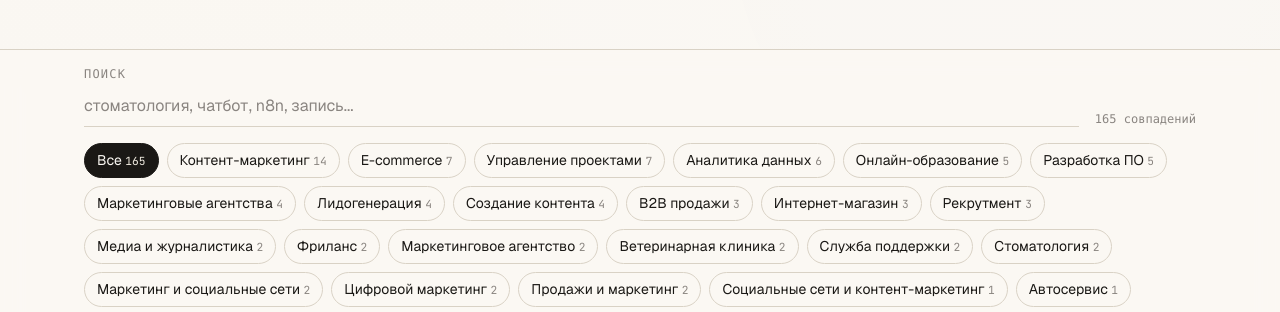
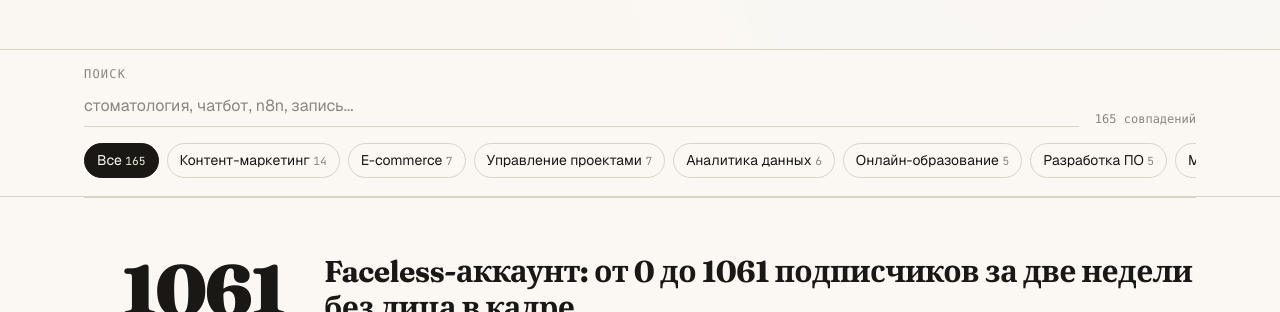
Before and after one commit to antonbezhin-tech/automations-bank, a plain HTML site: page niches.html in a window 1280 px wide. Shown: the part 636-948 px from the top of the page. Drawn offline with nearby package versions, Linux system fonts and the light colour scheme.

Commit message:
fix: desktop animations and niche filter scroll
- Remove 'rise' class from article HTML string; add via double rAF
  so browser paints elements before animating (fixes invisible cards)
- Move niche-filters scroll behavior to all screen sizes
  (desktop pills no longer wrap into multi-row sticky bar)

```diff
--- a/niches.html
+++ b/niches.html
@@ -217,23 +217,27 @@
     font-style: italic;
   }
 
+  /* Фильтры — горизонтальный скролл на всех экранах */
+  #niche-filters {
+    flex-wrap: nowrap;
+    overflow-x: auto;
+    -webkit-overflow-scrolling: touch;
+    scrollbar-width: none;
+    padding-bottom: 2px;
+  }
+  #niche-filters::-webkit-scrollbar { display: none; }
+  .niche-pill { flex-shrink: 0; }
+
   /* Responsive layout */
   @media (max-width: 640px) {
     .case-result { font-size: 2.5rem; }
 
-    /* Фильтры — горизонтальный скролл, не перенос */
+    /* На мобилке — выходим за паддинг контейнера */
     #niche-filters {
-      flex-wrap: nowrap;
-      overflow-x: auto;
-      -webkit-overflow-scrolling: touch;
-      scrollbar-width: none;
-      padding-bottom: 2px;
       margin: 0 -1.25rem;
       padding-left: 1.25rem;
       padding-right: 1.25rem;
     }
-    #niche-filters::-webkit-scrollbar { display: none; }
-    .niche-pill { flex-shrink: 0; }
   }
 </style>
 </head>
@@ -411,7 +415,7 @@ function caseHTML(c, index) {
   const ctaLink = `${TG_LINK}?text=${ctaText}`;
 
   return `
-    <article class="case py-10 md:py-14 grid md:grid-cols-[200px_1fr] gap-6 md:gap-10 rise" style="animation-delay: ${Math.min(index, 8) * 60}ms;">
+    <article class="case py-10 md:py-14 grid md:grid-cols-[200px_1fr] gap-6 md:gap-10" data-anim-index="${index}">
       <div class="md:text-right">
         ${highlight ? `<div class="case-result text-5xl md:text-7xl">${escape(highlight)}</div>` : '<div class="font-mono text-xs uppercase" style="color: var(--muted);">Кейс</div>'}
         <div class="font-mono text-xs uppercase tracking-widest mt-3" style="color: var(--accent);">
@@ -471,6 +475,15 @@ function renderFeed() {
   }
 
   feed.innerHTML = filtered.map((c, i) => caseHTML(c, i)).join('');
+  requestAnimationFrame(() => {
+    requestAnimationFrame(() => {
+      feed.querySelectorAll('.case').forEach(el => {
+        const idx = parseInt(el.dataset.animIndex || '0');
+        el.style.animationDelay = `${Math.min(idx, 8) * 60}ms`;
+        el.classList.add('rise');
+      });
+    });
+  });
 }
 
 async function load() {
```
